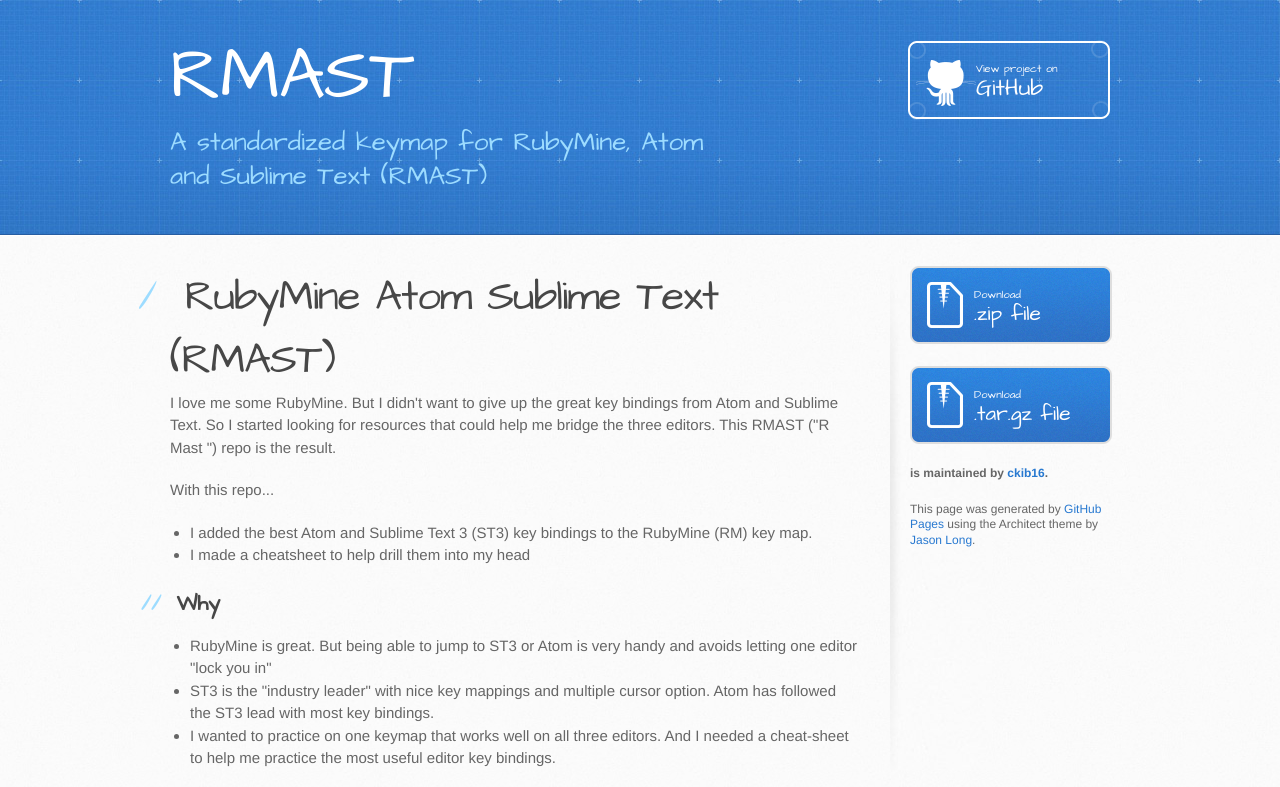
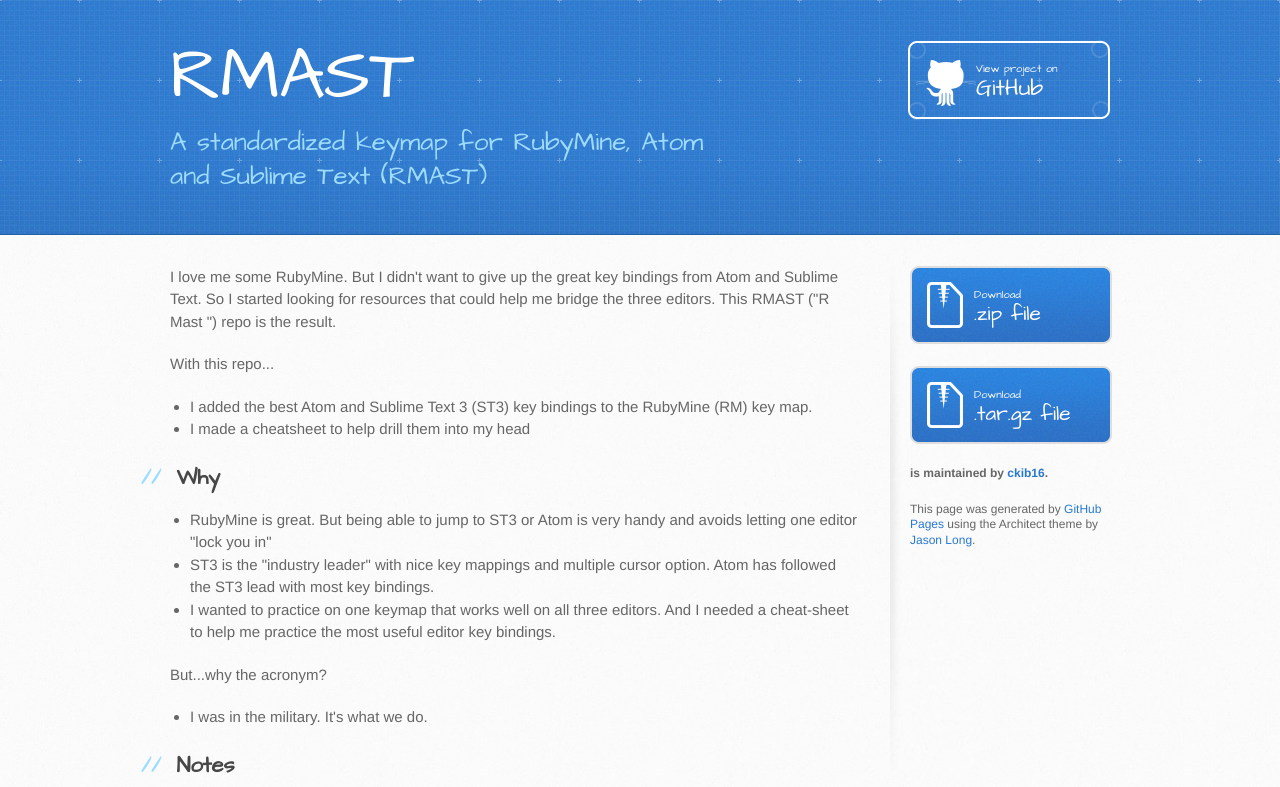
Before and after one commit to ckib16/RMAST, a plain HTML site: page index.html in a window 1280 px wide. Shown: the top 787 px of the page. Drawn offline with Linux system fonts and the light colour scheme.

Commit message:
Removed H1 at beginning of main section
 <h1>
<a id="rubymine-atom-sublime-text-rmast" class="anchor" href="#rubymine-atom-sublime-text-rmast" aria-hidden="true"><span aria-hidden="true" class="octicon octicon-link"></span></a>RubyMine Atom Sublime Text (RMAST)</h1>

```diff
--- a/index.html
+++ b/index.html
@@ -28,8 +28,6 @@
     <div id="content-wrapper">
       <div class="inner clearfix">
         <section id="main-content">
-          <h1>
-<a id="rubymine-atom-sublime-text-rmast" class="anchor" href="#rubymine-atom-sublime-text-rmast" aria-hidden="true"><span aria-hidden="true" class="octicon octicon-link"></span></a>RubyMine Atom Sublime Text (RMAST)</h1>
 
 <p>I love me some RubyMine. But I didn't want to give up the great key bindings from Atom and Sublime Text. So I started looking for resources that could help me bridge the three editors. This RMAST ("R Mast ") repo is the result.      </p>
 
```
